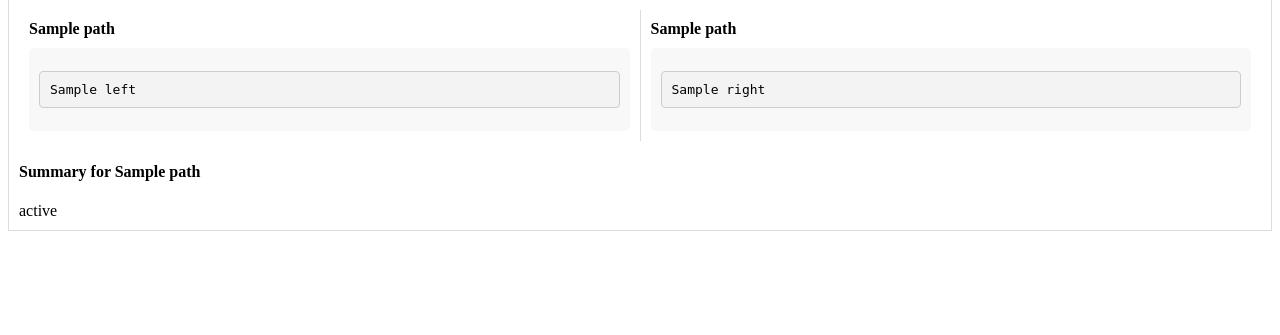
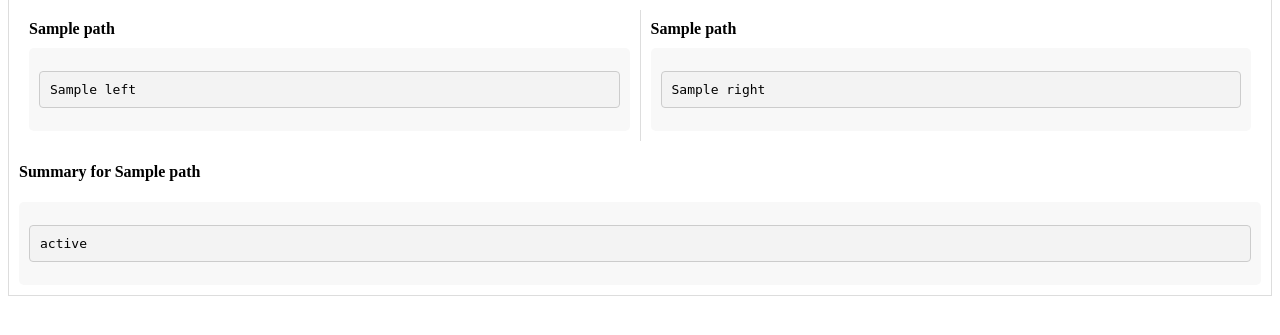
Before and after one commit to maciekSzubiczuk/polishAPI_compliance_tool, a Flask app: template app/templates/display.html in a window 1280 px wide. Shown: the part 127-462 px from the top of the page. Run offline with Flask 3, Linux system fonts and the light colour scheme; the template is opened without the code that fills it: most values are stand-ins (such as "Sample title", 1, 10 or a date in 2020).

Commit message:
better formatting in raport summary

```diff
--- a/app/templates/display.html
+++ b/app/templates/display.html
@@ -23,13 +23,15 @@
             font-weight: bold;
             margin-bottom: 10px;
         }
-        .yaml-content-wrapper {
+        .yaml-content-wrapper,
+        .summary-content-wrapper {
             border-radius: 5px;
             padding: 10px;
             overflow-x: auto;
             background-color: #f8f8f8;
         }
-        .yaml-content {
+        .yaml-content,
+        .summary-content {
             white-space: pre;
             font-family: monospace;
             background-color: #f3f3f3;
@@ -49,9 +51,6 @@
         }
         .summary-section {
             margin-top: 10px;
-        }
-        .summary-section pre {
-            white-space: pre-wrap; /* Wrap text */
         }
         .toggle-button {
             background-color: #f1f1f1;
@@ -108,7 +107,9 @@
                                     {% set last_part = path.split('/')[-1] %}
                                     <h4>Summary for {{ last_part }}</h4>
                                     {% for statement in change.summary %}
-                                        <div style="white-space: pre-wrap;">{{ statement | safe }}</div>
+                                        <div class="summary-content-wrapper">
+                                            <pre class="summary-content">{{ statement | safe }}</pre>
+                                        </div>
                                     {% endfor %}
                                 </div>
                             </div>
```
